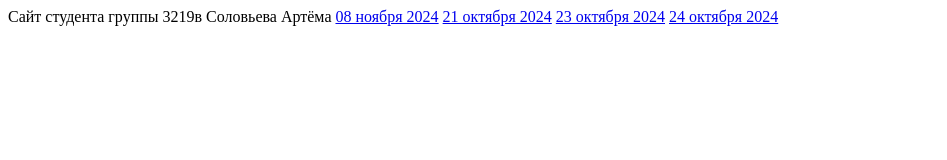
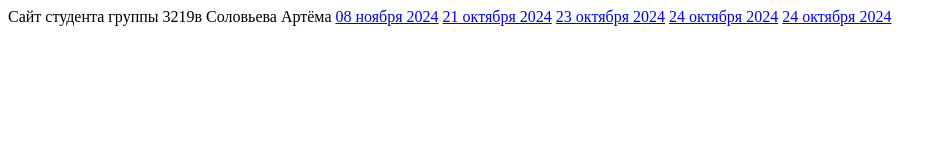
Before and after one commit to Redan123PRO/Redan123PRO.github.io, a plain HTML site: page index.html in a window 1280 px wide. Shown: the whole page, without its empty margins (0-947 px from the left). Drawn offline with Linux system fonts and the light colour scheme.

Commit message:
Update index.html

```diff
--- a/index.html
+++ b/index.html
@@ -15,5 +15,7 @@
     <a href="9dec3r2024.html">23 октября 2024</a>
 
     <a href="9dec4r2024.html">24 октября 2024</a>
+
+     <a href="9dec5r2024">24 октября 2024</a>
 </body>
 </html>
```
